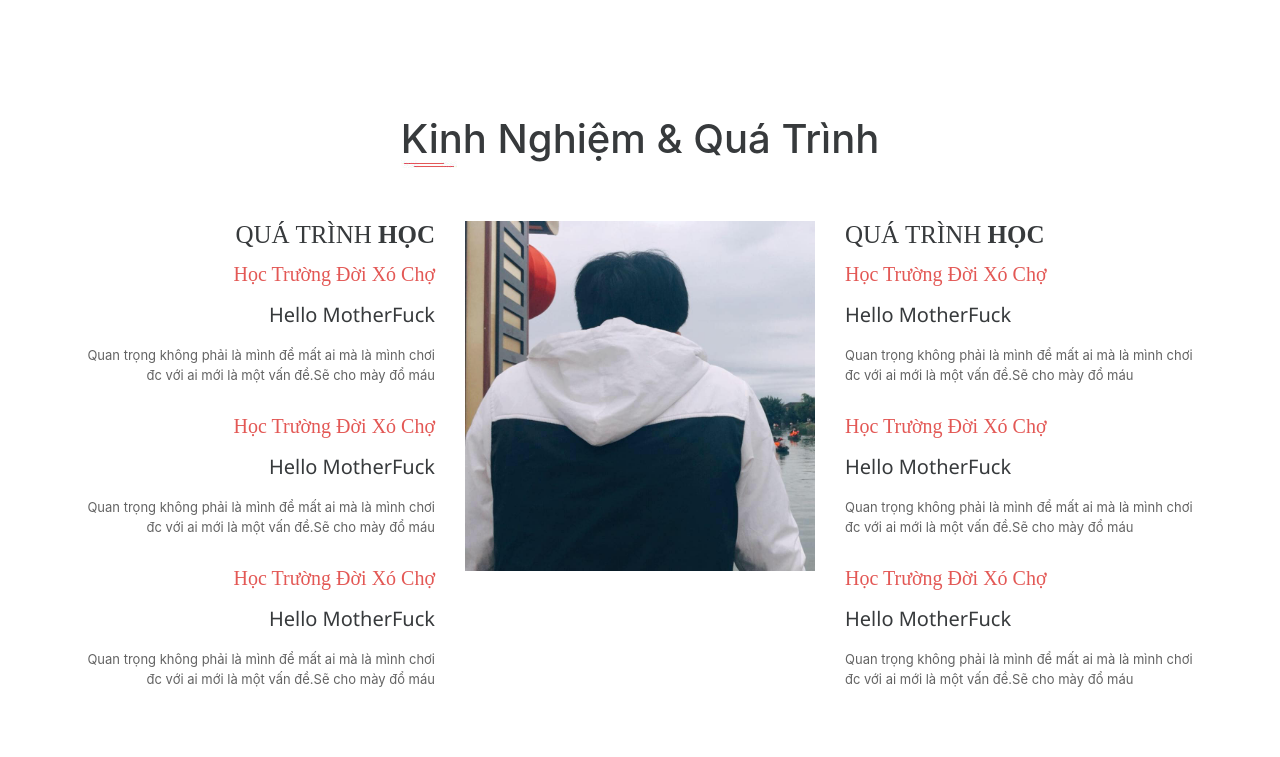
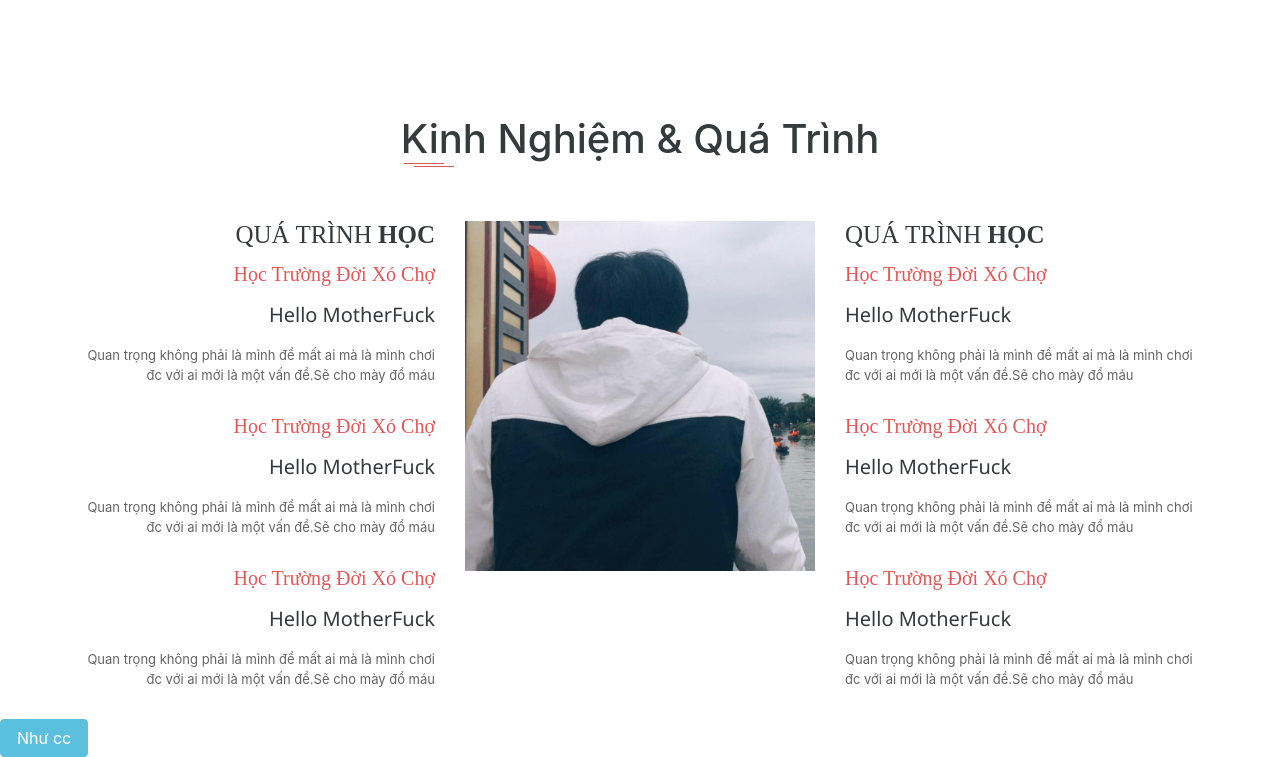
Before and after one commit to lamnhucc/lamnhucc.github.io, a plain HTML site: page index.html in a window 1280 px wide. Shown: the part 1526-2283 px from the top of the page. Before the commit the page ends 2245 px from the top, so only its background shows below. Drawn offline with Linux system fonts and the light colour scheme.

Commit message:
okesadksa

```diff
--- a/index.html
+++ b/index.html
@@ -175,5 +175,7 @@
         </div>
     </div>
 </div>  <!-- Xong khối edu -->
+
+<div class="btn btn-info">Như cc</div>
 </body>
 </html>
```
Also changed, not shown: 1 other file.
